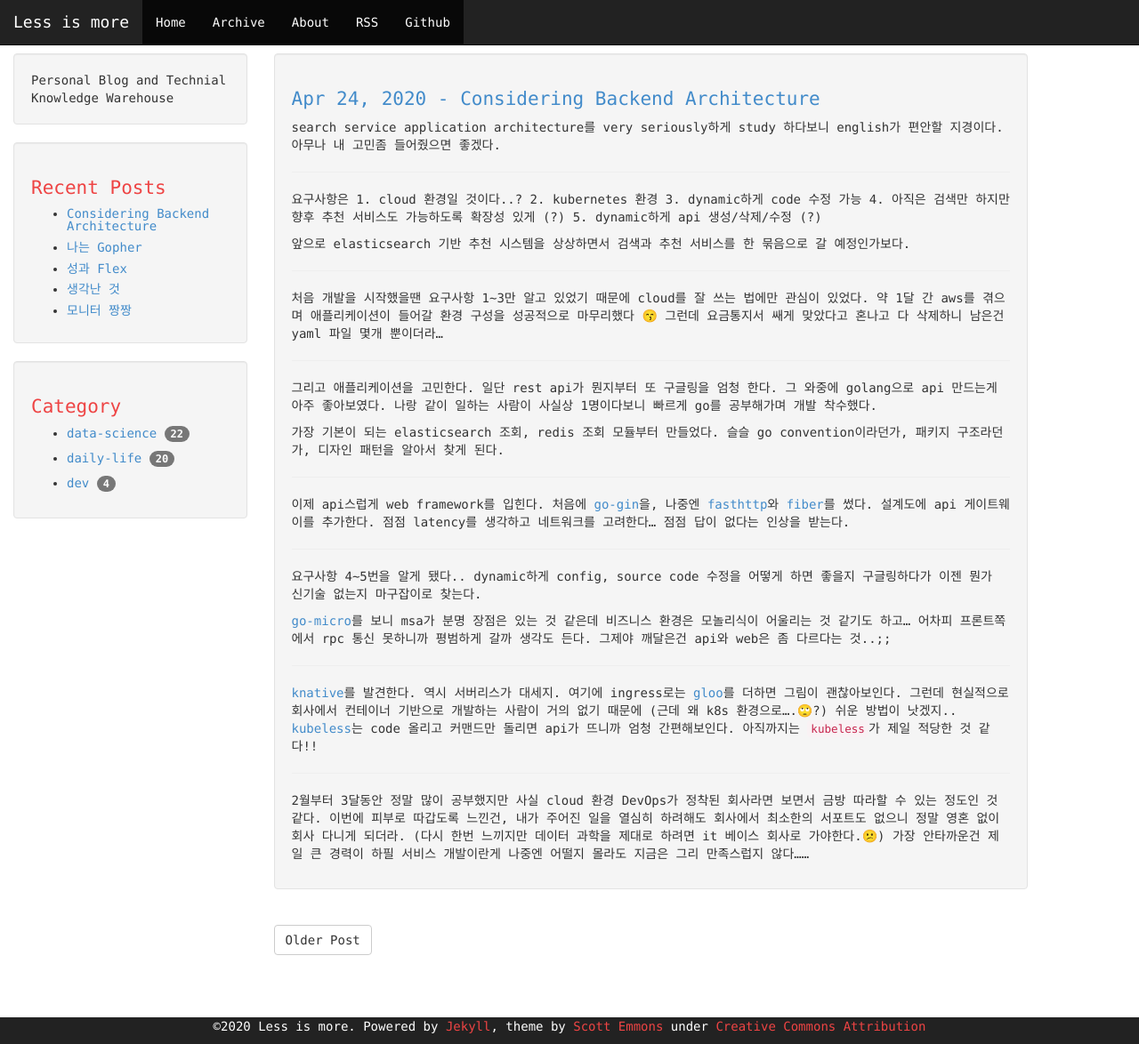
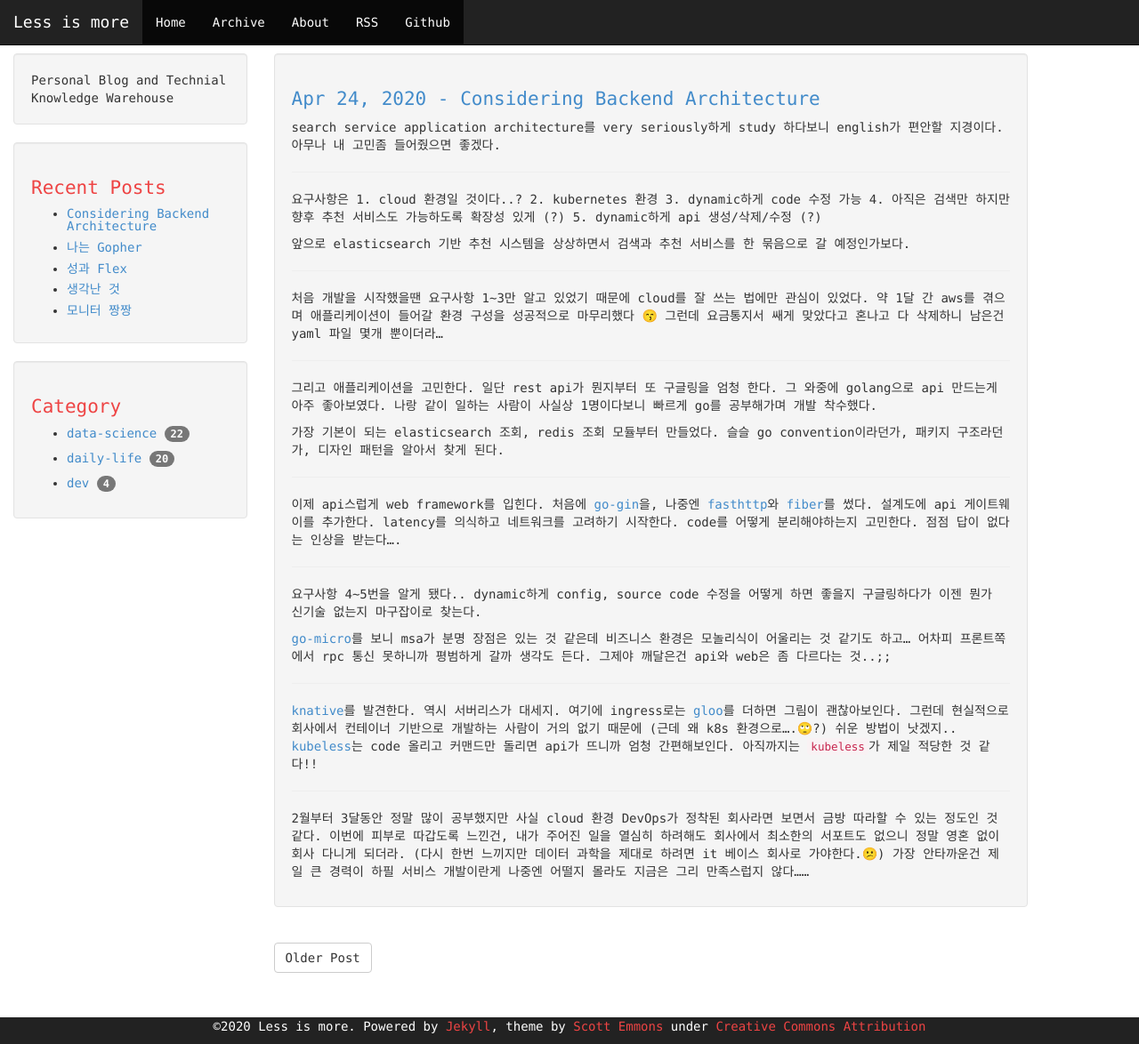
Before and after one commit to 11wi/11wi.github.io, a Jekyll site: the page built from _posts/2020-04-24-considering-backend-architecture.md, in a window 1280 px wide and 1174 px high. Shown: the whole window at 89% size. Built offline with Jekyll 4.4.1, drawn with Linux system fonts in a browser that asks for light colours; some web fonts are replaced.

Commit message:
Update 2020-04-24-considering-backend-architecture.md

```diff
--- a/_posts/2020-04-24-considering-backend-architecture.md
+++ b/_posts/2020-04-24-considering-backend-architecture.md
@@ -31,7 +31,9 @@ search service application architecture를 very seriously하게 study 하다보
 이제 api스럽게 web framework를 입힌다. 처음에 [go-gin](https://github.com/gin-gonic/gin)을,
 나중엔 [fasthttp](https://github.com/valyala/fasthttp)와 [fiber](https://github.com/gofiber/fiber)를 썼다.
 설계도에 api 게이트웨이를 추가한다.
-점점 latency를 생각하고 네트워크를 고려한다... 점점 답이 없다는 인상을 받는다.
+latency를 의식하고 네트워크를 고려하기 시작한다.
+code를 어떻게 분리해야하는지 고민한다.
+점점 답이 없다는 인상을 받는다....
 
 ---
 
```
